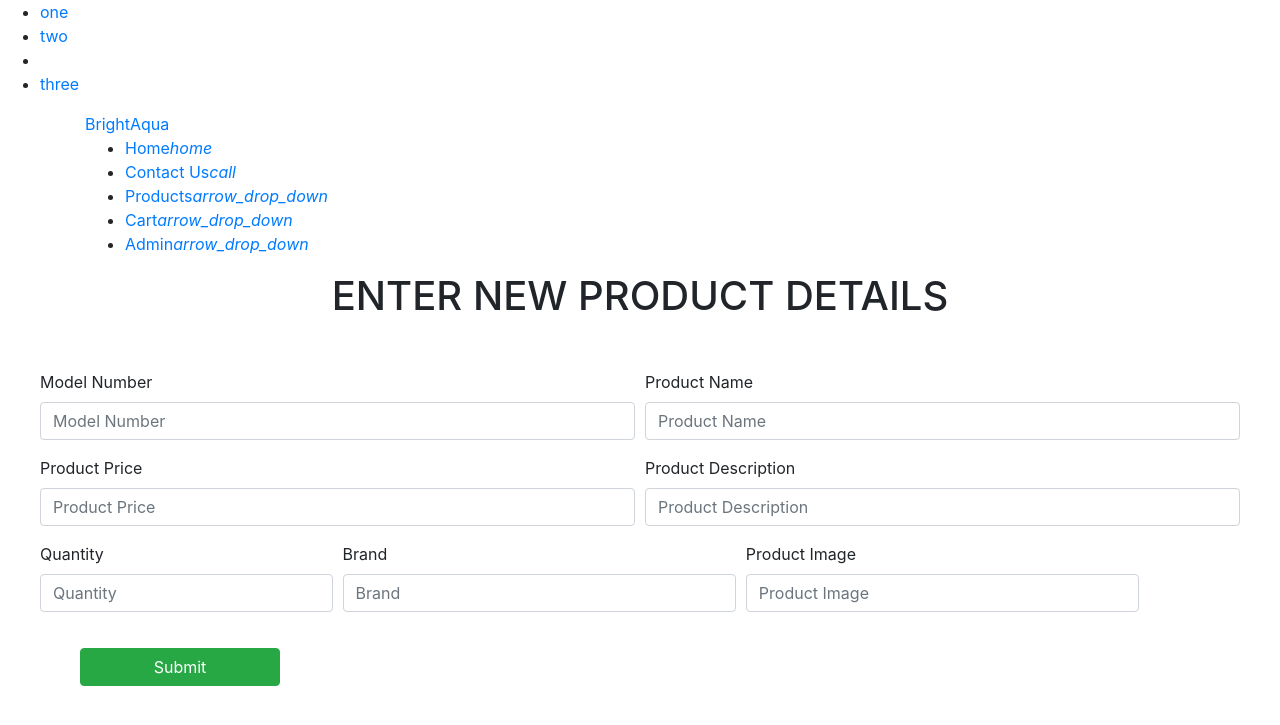
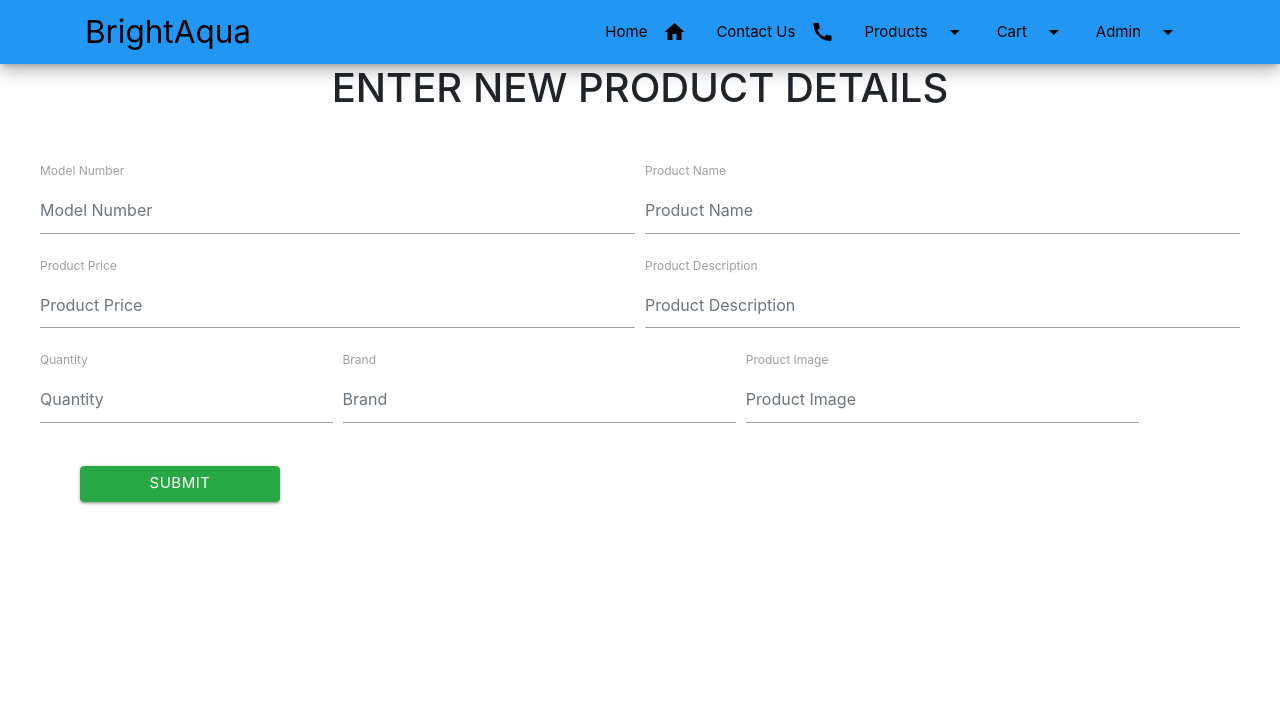
Before and after one commit to shnrndk/brightaquashop, a CodeIgniter app: page /brightaquashop/index.php/dashboard/addproduct in a window 1280 px wide. Shown: the top 725 px of the page. Run offline with CodeIgniter, Linux system fonts and the light colour scheme.

Commit message:
Update addproduct.php

```diff
--- a/application/views/addproduct.php
+++ b/application/views/addproduct.php
@@ -10,6 +10,11 @@
     integrity="sha256-CSXorXvZcTkaix6Yvo6HppcZGetbYMGWSFlBw8HfCJo="
     crossorigin="anonymous">
     </script>
+
+<link rel="stylesheet" href="https://cdnjs.cloudflare.com/ajax/libs/materialize/1.0.0/css/materialize.min.css">
+     <!-- Compiled and minified JavaScript -->
+     <script src="https://cdnjs.cloudflare.com/ajax/libs/materialize/1.0.0/js/materialize.min.js"></script>
+     <link href="https://fonts.googleapis.com/icon?family=Material+Icons" rel="stylesheet">
 
 <link rel="stylesheet" href="https://stackpath.bootstrapcdn.com/bootstrap/4.3.1/css/bootstrap.min.css" integrity="sha384-ggOyR0iXCbMQv3Xipma34MD+dH/1fQ784/j6cY/iJTQUOhcWr7x9JvoRxT2MZw1T" crossorigin="anonymous">
     <meta charset="utf-8">
```
